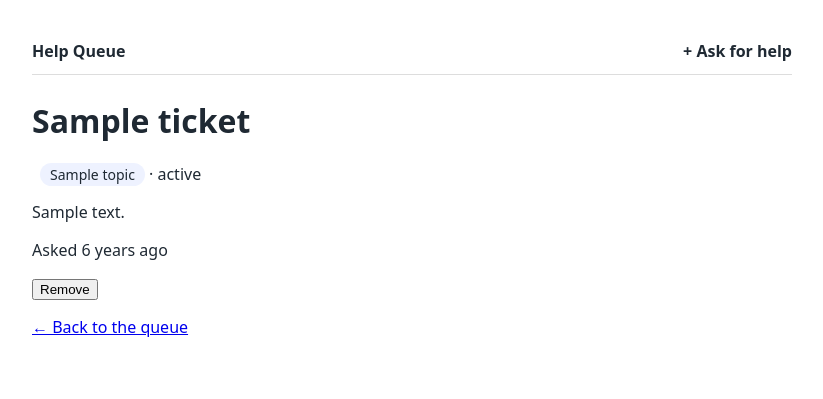
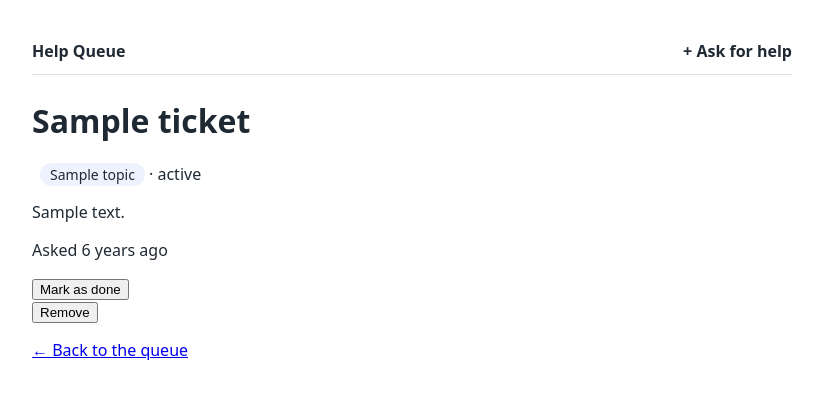
Before and after one commit to F4res666/help-queue, a Laravel app: template resources/views/tickets/show.blade.php in a window 1280 px wide. Shown: the top 399 px of the page, without its empty margins (228-1051 px from the left). Run offline with Laravel 12, Linux system fonts and the light colour scheme; the template is opened without the code that fills it: most values are stand-ins (such as "Sample title", 1, 10 or a date in 2020).

Commit message:
TP3-CP1: statuses

```diff
--- a/app/Models/Ticket.php
+++ b/app/Models/Ticket.php
@@ -6,6 +6,7 @@ class Ticket extends Model
 {
 use HasFactory;
 public const TOPICS = ['Git', 'Laravel', 'Blade', 'Database', 'Setup'];
+public const STATUSES = ['waiting', 'helping', 'done'];
 protected $fillable = [
 'name',
 'topic',
--- a/resources/views/tickets/show.blade.php
+++ b/resources/views/tickets/show.blade.php
@@ -8,6 +8,15 @@
     <p>{{ $ticket->description ?? 'No description.' }}</p>
     <p>Asked {{ $ticket->created_at->diffForHumans() }}</p>
 
+    @if ($ticket->status !== 'done')
+        <form method="POST" action="{{ route('tickets.update', $ticket) }}">
+            @csrf
+            @method('PATCH')
+            <input type="hidden" name="status" value="{{ $ticket->status === 'waiting' ? 'helping' : 'done' }}">
+            <button type="submit">{{ $ticket->status === 'waiting' ? 'Start helping' : 'Mark as done' }}</button>
+        </form>
+    @endif
+
     <form method="POST" action="{{ route('tickets.destroy', $ticket) }}" onsubmit="return confirm('Remove this ticket?')">
         @csrf
         @method('DELETE')
--- a/routes/web.php
+++ b/routes/web.php
@@ -15,4 +15,4 @@ Route::get('/hello/{name}', function (string $name) {
 });
 
 Route::resource('tickets', TicketController::class)
-    ->only(['index', 'create', 'store', 'show', 'destroy']);
+    ->only(['index', 'create', 'store', 'show', 'update', 'destroy']);
```
Also changed, not shown: answers/TP3.md (added, +3 -0 lines), app/Http/Controllers/TicketController.php (+15 -0 lines).
